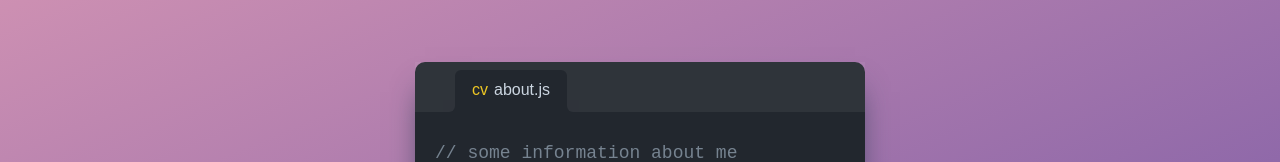
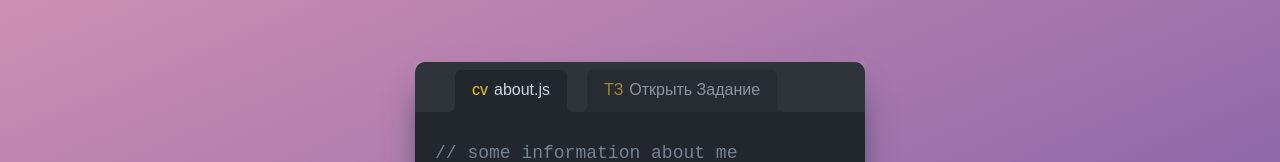
Before and after one commit to uzunhair/test-ticket, a React (Vite) app: page / in a window 1280 px wide. Shown: the part 150-312 px from the top of the page. Built offline with nearby package versions, Linux system fonts and the light colour scheme.

Commit message:
Добавил приветственную таблицу

```diff
--- a/src/pages/App/App.module.css
+++ b/src/pages/App/App.module.css
@@ -68,6 +68,7 @@
   height: 42px;
   padding: 4px 17px 6px 17px;
   position: relative;
+  transition: 0.3s;
 
   &:after,
   &:before {
@@ -84,6 +85,16 @@
   &:after {
     border-bottom-right-radius: 6px;
     background-color: rgba(255, 255, 255, 0.06);
+  }
+
+  &:last-child {
+    margin-left: 20px;
+    cursor: pointer;
+    opacity: 0.6;
+
+    &:hover {
+      opacity: 1;
+    }
   }
 }
 
--- a/src/pages/App/App.tsx
+++ b/src/pages/App/App.tsx
@@ -1,6 +1,13 @@
+import { useNavigate } from "react-router";
 import styles from "./App.module.css";
+import { pageLinks } from "../../shared/lib/helpers/links.ts";
 
 export function App() {
+  const navigate = useNavigate();
+  const handleClick = () => {
+    navigate(pageLinks.tickets);
+  };
+
   return (
     <div className={styles.layout}>
       <div className={styles.card}>
@@ -13,6 +20,10 @@ export function App() {
           <div className={styles.tabitem}>
             <div className={styles.tabitemcategory}>cv</div>
             about.js
+          </div>
+          <div className={styles.tabitem} onClick={handleClick}>
+            <div className={styles.tabitemcategory}>ТЗ</div>
+            Открыть Задание
           </div>
         </div>
         <div className={styles.cardbody}>
```
